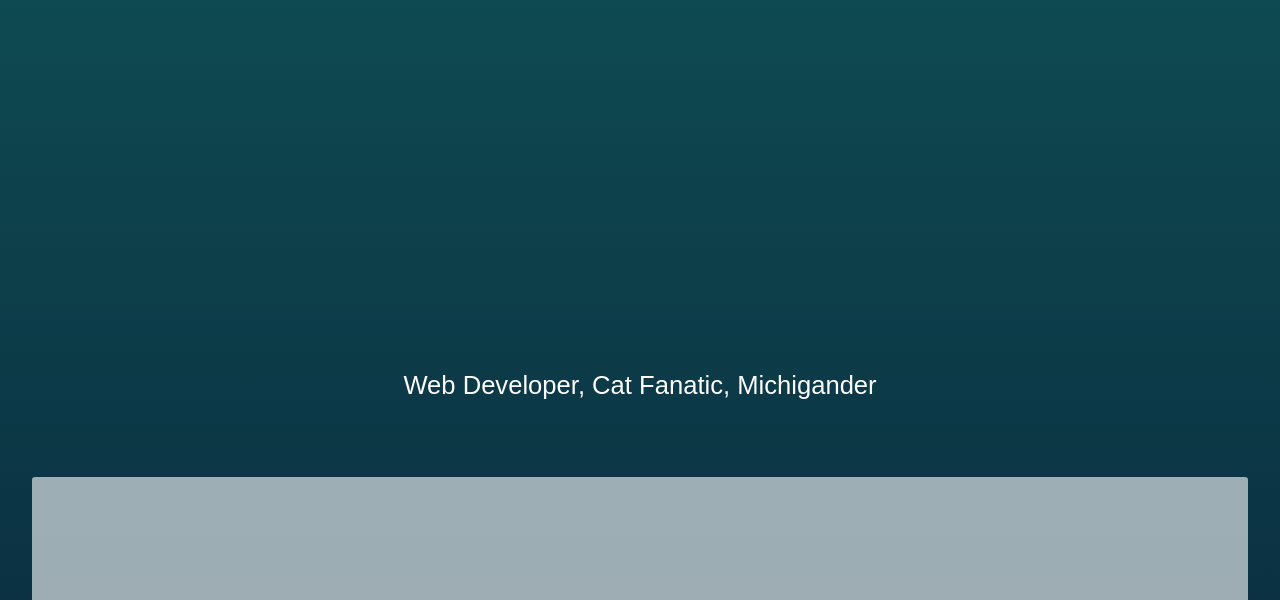
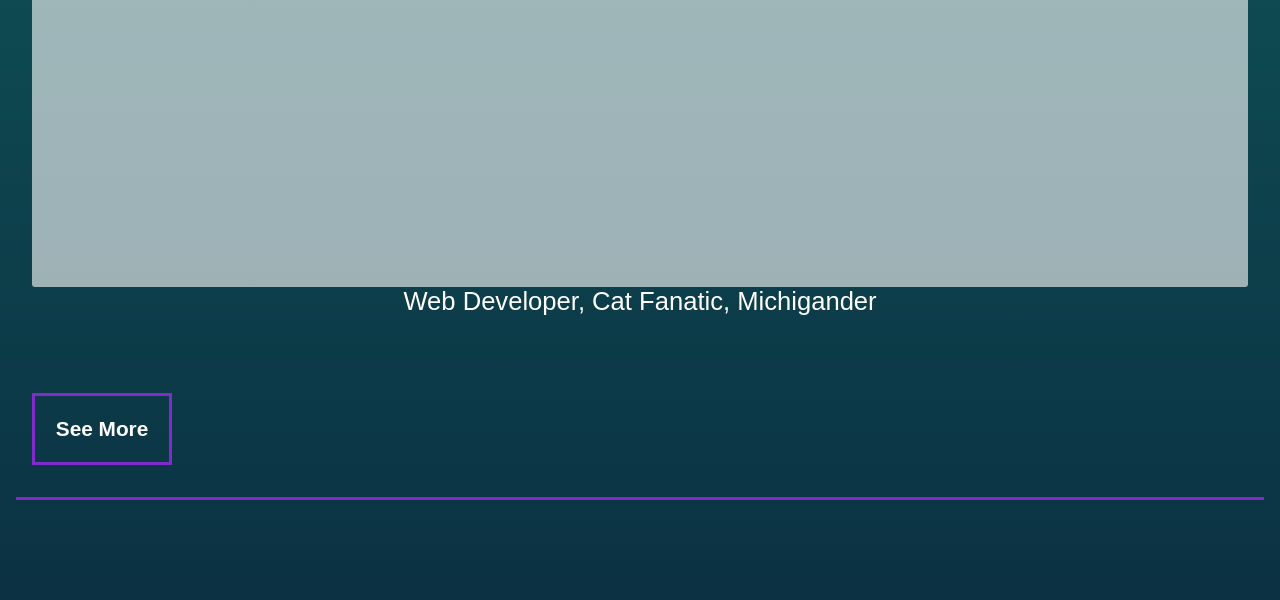
Before and after one commit to mblaul/portfolio-website, a Gatsby site: page / in a window 1280 px wide. Shown: the part 200-800 px from the top of the page. Built offline with nearby package versions, Linux system fonts and the light colour scheme; Gatsby itself is replaced by a stand-in of ours; a web font is replaced by a local one.

Commit message:
Working on responsive design

```diff
--- a/src/components/ShortInfo.js
+++ b/src/components/ShortInfo.js
@@ -3,6 +3,7 @@ import PropTypes from 'prop-types';
 import styled from 'styled-components';
 
 import { mediaQueryBreakpoints } from './config/constants';
+import { getScreenSize } from './utils/screenSizeHelper';
 
 import Button from './common/Button';
 
@@ -28,6 +29,7 @@ const ShortInfoStyles = styled.div`
 
     &.intro {
       font-size: 10vw;
+      padding-bottom: 0;
     }
 
     @media (max-width: ${mediaQueryBreakpoints.med}) {
@@ -78,15 +80,18 @@ class ShortInfo extends Component {
   render() {
     const { sidedrawerOpen } = this.props;
 
+    const screenSize = getScreenSize();
+    console.log(screenSize);
+
     return (
       <ShortInfoStyles>
         <div className={`name ${sidedrawerOpen ? `intro` : ``}`}>Matt Blaul</div>
+        {screenSize !== 'extra-small' && <ActionShotStyles />}
         <div className={`short-description  ${sidedrawerOpen ? `intro` : ``}`}>
           Web Developer, Cat Fanatic, Michigander
         </div>
         {sidedrawerOpen && (
           <Fragment>
-            <ActionShotStyles />
             <Button onClick={this.handleOpenButtonClick}>See More</Button>
           </Fragment>
         )}
--- /dev/null
+++ b/src/components/utils/screenSizeHelper.js
@@ -0,0 +1,20 @@
+import { mediaQueryBreakpoints } from '../config/constants';
+
+export function getScreenSize() {
+  const windowWidth = window.innerWidth;
+  const { xs, sm, med, lrg } = mediaQueryBreakpoints;
+  let screenSize;
+
+  if (windowWidth <= xs) {
+    screenSize = `extra-small`;
+  } else if (windowWidth <= sm) {
+    screenSize = `small`;
+  } else if (windowWidth <= med) {
+    screenSize = `medium`;
+  } else if (windowWidth <= lrg) {
+    screenSize = `large`;
+  } else {
+    screenSize = `medium`;
+  }
+  return screenSize;
+}
```
